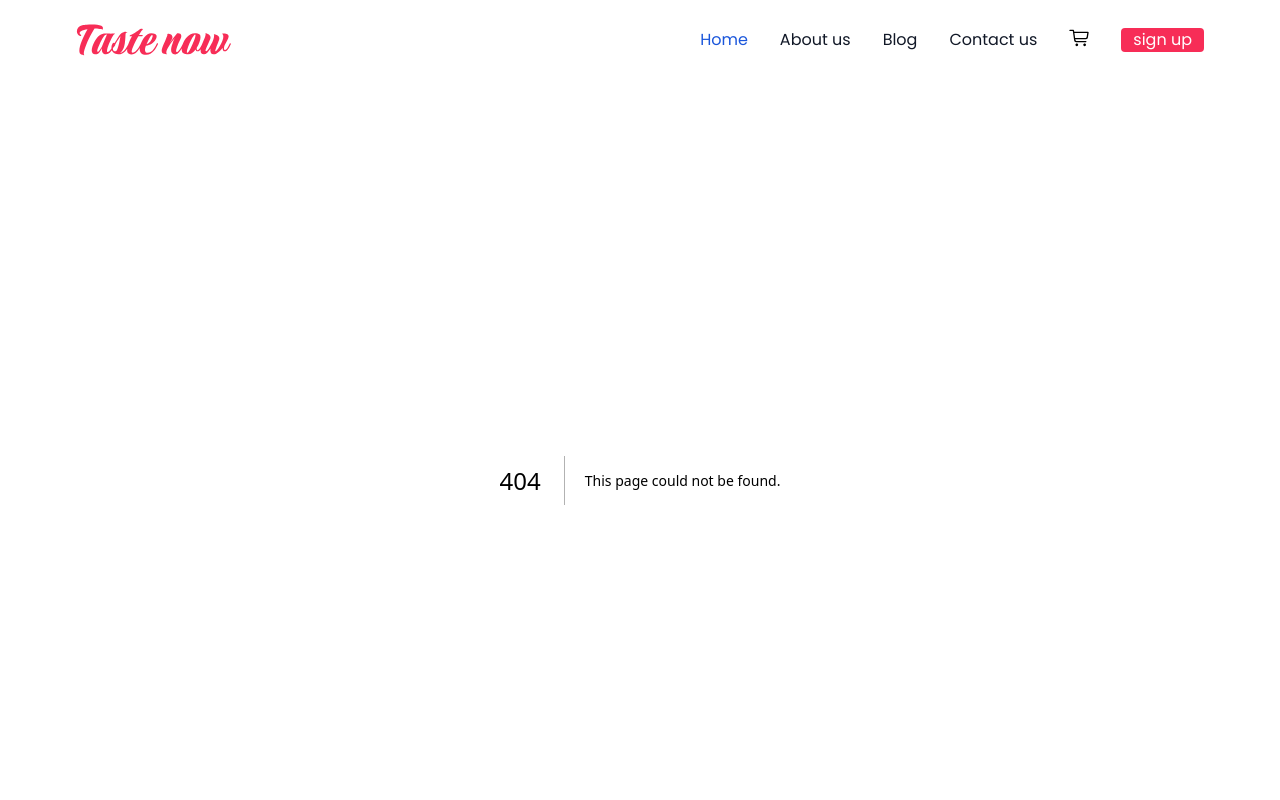
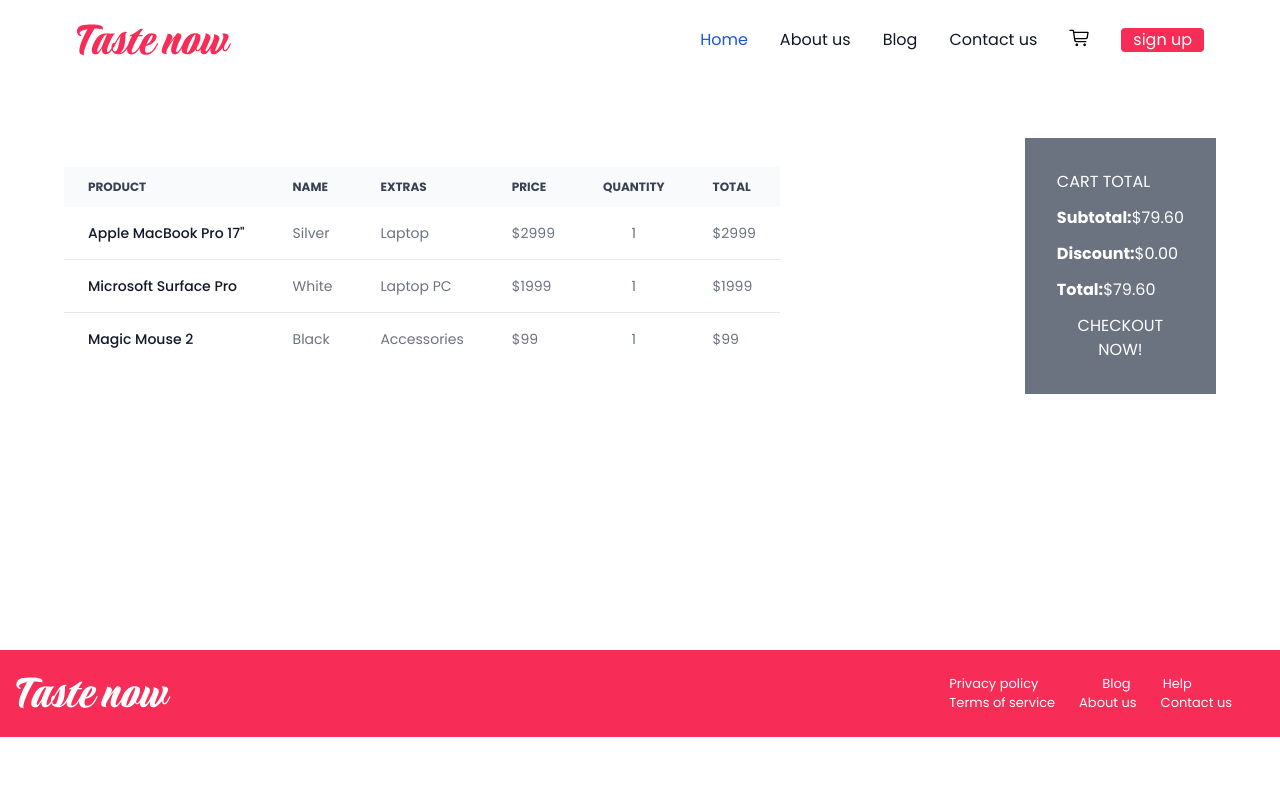
Before and after one commit to abir045/taste-now, a Next.js app: page /cart in a window 1280 px wide. Before the commit this address had no page. Shown: the top 800 px of the page. Built offline with nearby package versions, Linux system fonts and the light colour scheme.

Commit message:
updated cart page

```diff
--- /dev/null
+++ b/app/cart/page.js
@@ -0,0 +1,94 @@
+import React from "react";
+
+const CartPage = () => {
+  return (
+    <div className="flex flex-col items-center md:items-center md:justify-around md:flex-row mx-[5%] pb-[5%]">
+      {/* table */}
+      <div className="relative overflow-x-auto mt-[5%] w-full ">
+        <table className="text-sm text-left text-gray-500 dark:text-gray-400">
+          <thead className="text-xs text-gray-700 uppercase bg-gray-50 dark:bg-gray-700 dark:text-gray-400">
+            <tr>
+              <th scope="col" className="font-bold px-6 py-3">
+                Product
+              </th>
+              <th scope="col" className="font-bold px-6 py-3">
+                Name
+              </th>
+              <th scope="col" className="font-bold px-6 py-3">
+                Extras
+              </th>
+              <th scope="col" className="font-bold px-6 py-3">
+                Price
+              </th>
+              <th scope="col" className="font-bold px-6 py-3">
+                Quantity
+              </th>
+              <th scope="col" className="font-bold px-6 py-3">
+                Total
+              </th>
+            </tr>
+          </thead>
+          <tbody>
+            <tr className="bg-white border-b dark:bg-gray-800 dark:border-gray-700">
+              <th
+                scope="row"
+                className="fonr-bold px-6 py-4 font-medium text-gray-900 whitespace-nowrap dark:text-white"
+              >
+                Apple MacBook Pro 17"
+              </th>
+              <td className="fonr-bold px-6 py-4">Silver</td>
+              <td className="fonr-bold px-6 py-4">Laptop</td>
+              <td className="fonr-bold px-6 py-4">$2999</td>
+              <td className="fonr-bold px-6 py-4 text-center">1</td>
+              <td className="fonr-bold px-6 py-4">$2999</td>
+            </tr>
+            <tr className="bg-white border-b dark:bg-gray-800 dark:border-gray-700">
+              <th
+                scope="row"
+                className="fonr-bold px-6 py-4 font-medium text-gray-900 whitespace-nowrap dark:text-white"
+              >
+                Microsoft Surface Pro
+              </th>
+              <td className="fonr-bold px-6 py-4">White</td>
+              <td className="fonr-bold px-6 py-4">Laptop PC</td>
+              <td className="fonr-bold px-6 py-4">$1999</td>
+              <td className="fonr-bold px-6 py-4 text-center">1</td>
+              <td className="fonr-bold px-6 py-4">$1999</td>
+            </tr>
+            <tr className="bg-white dark:bg-gray-800">
+              <th
+                scope="row"
+                className="fonr-bold px-6 py-4 font-medium text-gray-900 whitespace-nowrap dark:text-white"
+              >
+                Magic Mouse 2
+              </th>
+              <td className="fonr-bold px-6 py-4">Black</td>
+              <td className="fonr-bold px-6 py-4">Accessories</td>
+              <td className="fonr-bold px-6 py-4">$99</td>
+              <td className="fonr-bold px-6 py-4 text-center">1</td>
+              <td className="fonr-bold px-6 py-4">$99</td>
+            </tr>
+          </tbody>
+        </table>
+      </div>
+
+      <div className="flex flex-col  mt-[5%]  bg-gray-500 text-white px-8 py-8 items-center">
+        <div className="space-y-3">
+          <h2 className="">CART TOTAL</h2>
+          <div className="">
+            <b className="">Subtotal:</b>$79.60
+          </div>
+          <div className="">
+            <b className="">Discount:</b>$0.00
+          </div>
+          <div className="">
+            <b className="">Total:</b>$79.60
+          </div>
+          <button className="">CHECKOUT NOW!</button>
+        </div>
+      </div>
+    </div>
+  );
+};
+
+export default CartPage;
--- a/app/products/[id]/page.js
+++ b/app/products/[id]/page.js
@@ -21,17 +21,17 @@
 
       <a
         href="#"
-        class="flex flex-col items-center bg-white border border-gray-200 rounded-lg shadow md:flex-row md:max-w-xl hover:bg-gray-100 dark:border-gray-700 dark:bg-gray-800 dark:hover:bg-gray-700"
+        className="flex flex-col items-center bg-white border border-gray-200 rounded-lg shadow md:flex-row md:max-w-xl hover:bg-gray-100 dark:border-gray-700 dark:bg-gray-800 dark:hover:bg-gray-700"
       >
-        <div class="flex flex-col justify-between p-4 leading-normal">
-          <h5 class="mb-5 text-2xl font-bold tracking-tight text-gray-900 dark:text-white">
+        <div className="flex flex-col justify-between p-4 leading-normal">
+          <h5 className="mb-5 text-2xl font-bold tracking-tight text-gray-900 dark:text-white">
             {product.name}
           </h5>
-          <span class="mb-5 text-xl font-bold tracking-tight text-gray-900 dark:text-white">
+          <span className="mb-5 text-xl font-bold tracking-tight text-gray-900 dark:text-white">
             {product.price[0]}$
           </span>
 
-          <p class="mb-3 font-normal text-gray-700 dark:text-gray-400">
+          <p className="mb-3 font-normal text-gray-700 dark:text-gray-400">
             {product.desc}
           </p>
 
@@ -93,7 +93,7 @@
             </div>
           </div>
           <div className="flex items-center space-x-5">
-            <input type="number" defaultValue={1} className="" />
+            <input type="number" defaultValue={1} className="w-[50px]" />
             <button className="bg-[#F72D57] text-white px-5 py-2 rounded">
               Add to Cart
             </button>
```
